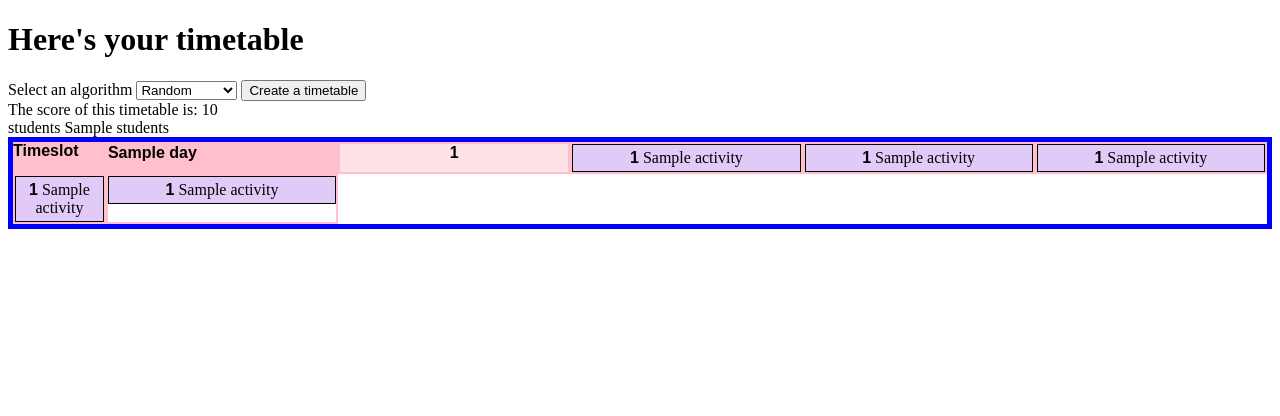
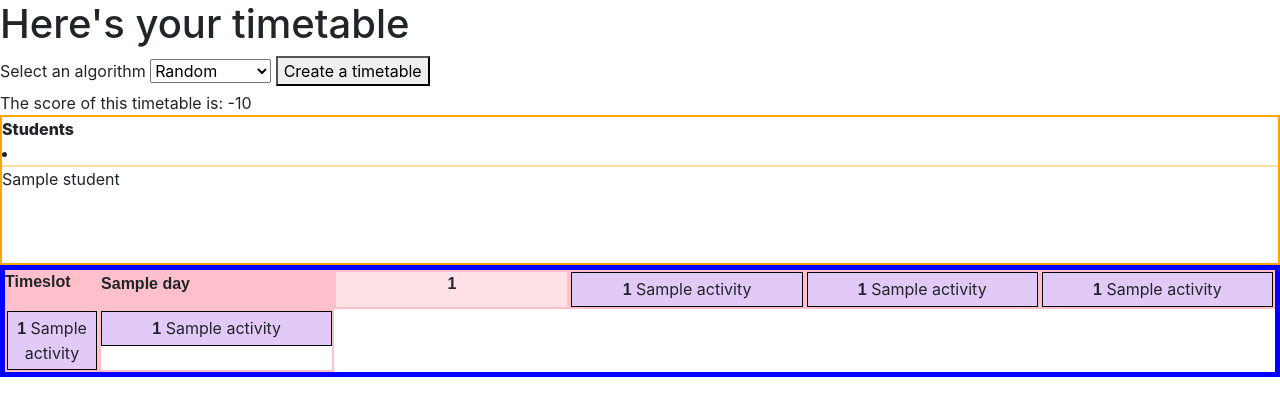
Before and after one commit to 11907223/Lesroosters, a Flask app: template templates/index.html in a window 1280 px wide. Shown: the top 416 px of the page. Run offline with Flask 2, Linux system fonts and the light colour scheme; the template is opened without the code that fills it: most values are stand-ins (such as "Sample title", 1, 10 or a date in 2020).

Commit message:
students in visualization

```diff
--- a/app.py
+++ b/app.py
@@ -4,6 +4,7 @@ Flask app to visualize a university scheduling tool.
 from libraries.algorithms.random import Random
 from libraries.classes.penalty import Penalty
 from libraries.classes.schedule import Schedule
+from libraries.classes.student import Student
 from libraries.helpers.load_data import load_courses, load_students
 from dotenv import load_dotenv
 
@@ -42,11 +43,14 @@ def index():
     for day in random_schedule.days.items():
         for slot in day[1].slots:
             if slot.activity:
-                print(slot.activity.course)
                 schedule_dict[slot.time][slot.day].append(
                     [slot.activity.course.name, slot.room]
                 )
-                # students.append(slot.activity.course.students)
+                student_objects = slot.activity.students.values()
+
+                for student in student_objects:
+                    student_info = f"{student.first_name} {student.last_name}, {student.student_number}"
+                    students.append(student_info)
 
     penalty = Penalty(random_schedule)
 
--- a/static/style.css
+++ b/static/style.css
@@ -39,3 +39,16 @@ div.schedule-box {
     font-weight: 600;
     font-family: Arial, Helvetica, sans-serif;
 }
+
+.students {
+    height: 150px;
+    border: 2px solid orange;
+}
+
+.student-title {
+    font-weight: 800;
+}
+
+.line {
+    border: 1px solid rgba(255, 166, 0, 0.383);
+}
--- a/templates/index.html
+++ b/templates/index.html
@@ -8,6 +8,7 @@
         <meta name="viewport" content="initial-scale=1, width=device-width">
 
         <link href="../static/style.css" rel="stylesheet">
+        <link rel="stylesheet" href="https://cdn.jsdelivr.net/npm/bootstrap@4.3.1/dist/css/bootstrap.min.css" integrity="sha384-ggOyR0iXCbMQv3Xipma34MD+dH/1fQ784/j6cY/iJTQUOhcWr7x9JvoRxT2MZw1T" crossorigin="anonymous">
 
         <title>Timetable</title>
 
@@ -29,9 +30,17 @@
             <button id="btn">Create a timetable</button>
         </form>
         <div class="score">
-            <text> The score of this timetable is: {{score}}</text>
+            <text> The score of this timetable is: -{{score}}</text>
         </div>
-        <div class="students"> students {{students}}</div>
+        <div class="students overflow-auto">
+            <text class="student-title">Students</text>
+            {% for student in students %}
+            <li class="student-list">
+                <div class="line"></div>
+                {{student}}
+            </li>
+            {% endfor %}
+        </div>
         <div class="schedule-box">
             <div class="grid-container">
                 <div class="timeslot-header">Timeslot</div>
```
Also changed, not shown: libraries/classes/penalty.py (+12 -5 lines).
